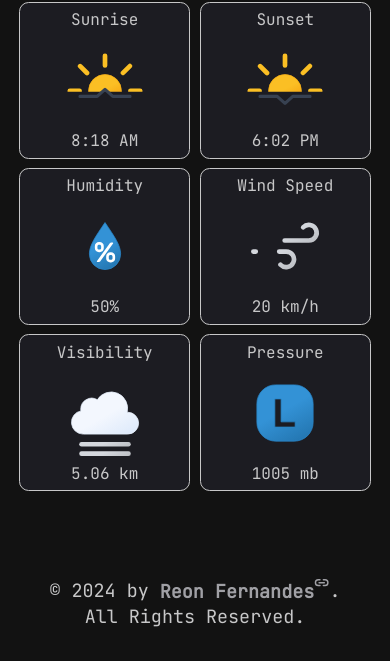
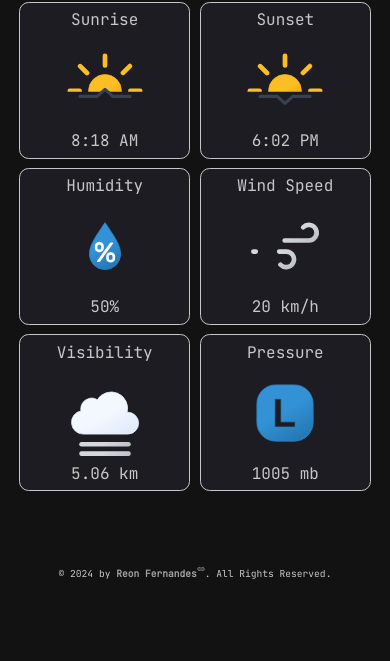
Before and after one commit to FernandesReon/Meteorix, a plain HTML site: page index.html in a window 390 px wide. Shown: the part 419-1080 px from the top of the page. After the commit the page ends 1018 px from the top, so only its background shows below. Drawn offline with nearby package versions, Linux system fonts and the light colour scheme; no server answers.

Commit message:
changes in footer span size

```diff
--- a/style.css
+++ b/style.css
@@ -207,7 +207,7 @@ nav .container{
 
 /* footer */
 .footer-content{
-    padding: 2rem;
+    padding: 1rem;
     margin-top: 1rem;
     width: 100%;
     text-align: center;
@@ -234,6 +234,10 @@ nav .container{
 @media screen and (max-width: 660px) {
     .main-data{
         justify-content: center;
+    }
+
+    .footer-content span{
+        font-size: 0.8rem;
     }
 }
 
@@ -309,6 +313,10 @@ nav .container{
     .weather-details{
         padding: 0.6rem;
     }
+
+    .footer-content span{
+        font-size: 0.6rem;
+    }
 }
 
 @media screen and (max-width: 375px) {
@@ -379,4 +387,8 @@ nav .container{
     .data{
         padding: 0.6rem;
     }
+
+    .footer-content span{
+        font-size: 0.5rem;
+    }
 }
```
